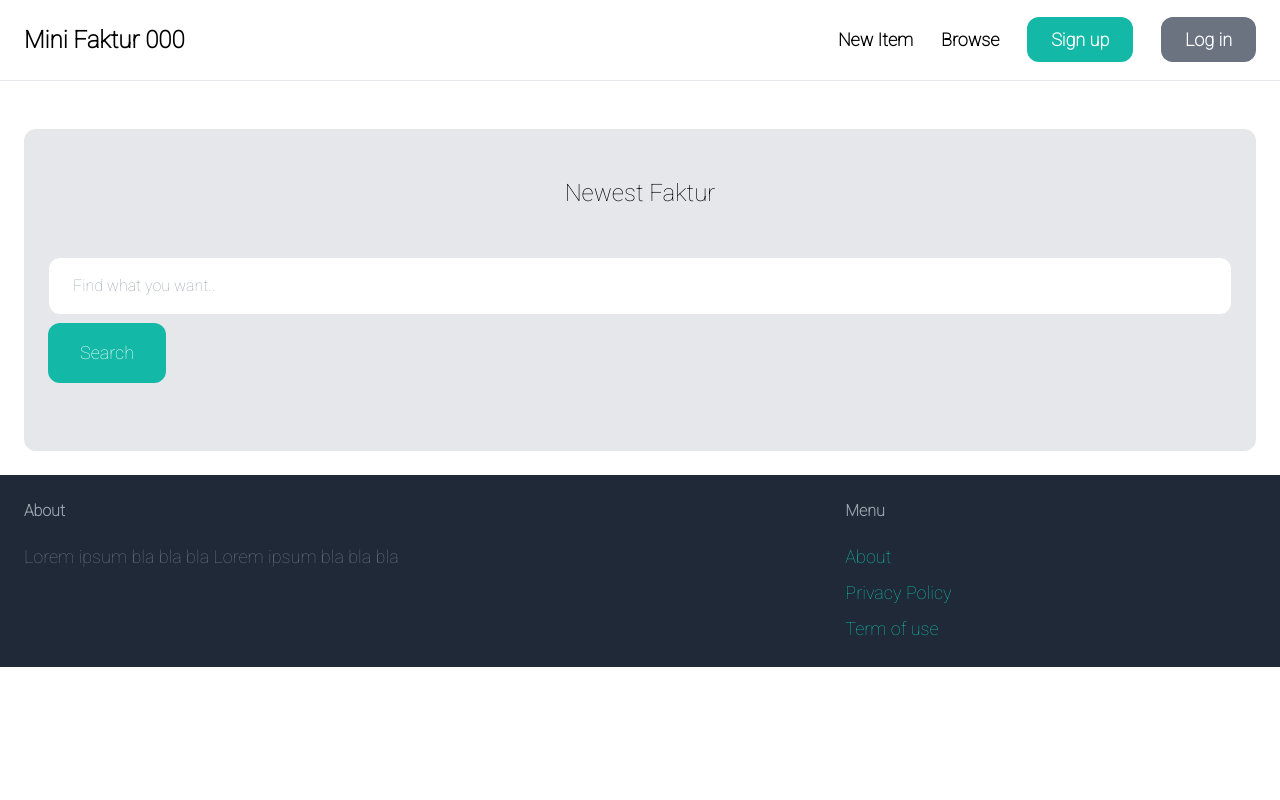
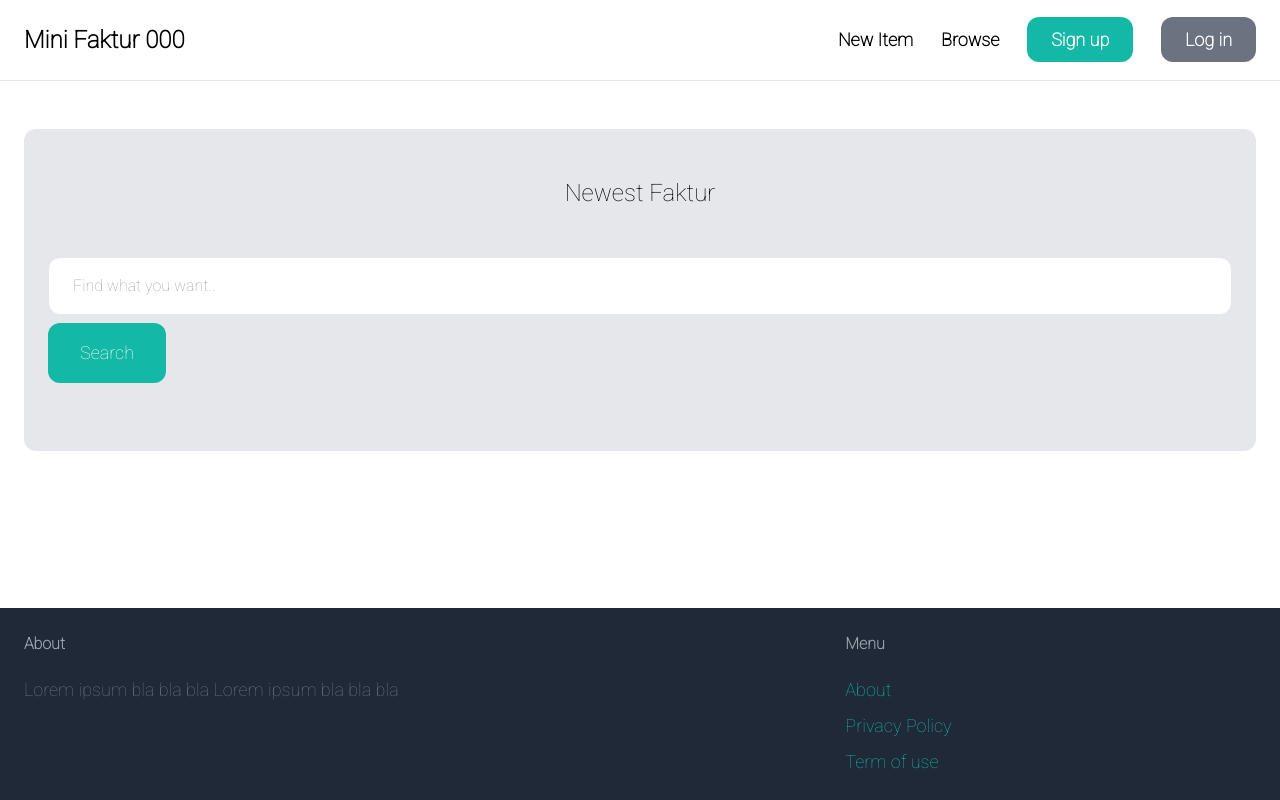
Before and after one commit to almacres10/fakturooo, a Django app: page / in a window 1280 px wide. Run offline with Django 4.2, Linux system fonts and the light colour scheme; data that the repository does not hold is empty; some libraries are stand-ins or nearby versions.

Commit message:
update again

```diff
--- a/core/templates/core/base.html
+++ b/core/templates/core/base.html
@@ -9,7 +9,8 @@
 <link href="https://fonts.googleapis.com/css2?family=Lora:ital,wght@0,400;0,500;1,400;1,500&family=Roboto:wght@100&display=swap" rel="stylesheet">
     <title>{% block title%} {% endblock %} | App Faktur 000</title>
 </head>
-<body>
+
+<body class="flex flex-col min-h-screen">
 
     <nav class="py-6 px-6 flex justify-between items-center border-b border-gray-200">
         <a href="/" class="text-2xl font-semibold">Mini Faktur 000</a>
@@ -30,11 +31,11 @@
         </div>
     </nav>
 
-    <div class="px-6 py-6">
+    <div class="flex-grow px-6 py-6">
         {% block content %}
         {% endblock %}
     </div>
-</body>
+
 
 <footer class="py-6 px-6 flex justify-between bg-gray-800">
     <div class="w-2/3 pr-10">
@@ -54,5 +55,5 @@
 </footer>
 
 {% comment %} <script type="text/javascript" src="{% static 'js/script.js' %}"></script> {% endcomment %}
-
+</body>
 </html>
--- /dev/null
+++ b/static/styles/main.css
@@ -0,0 +1,3 @@
+footer {
+    margin-top: auto;
+}
```
